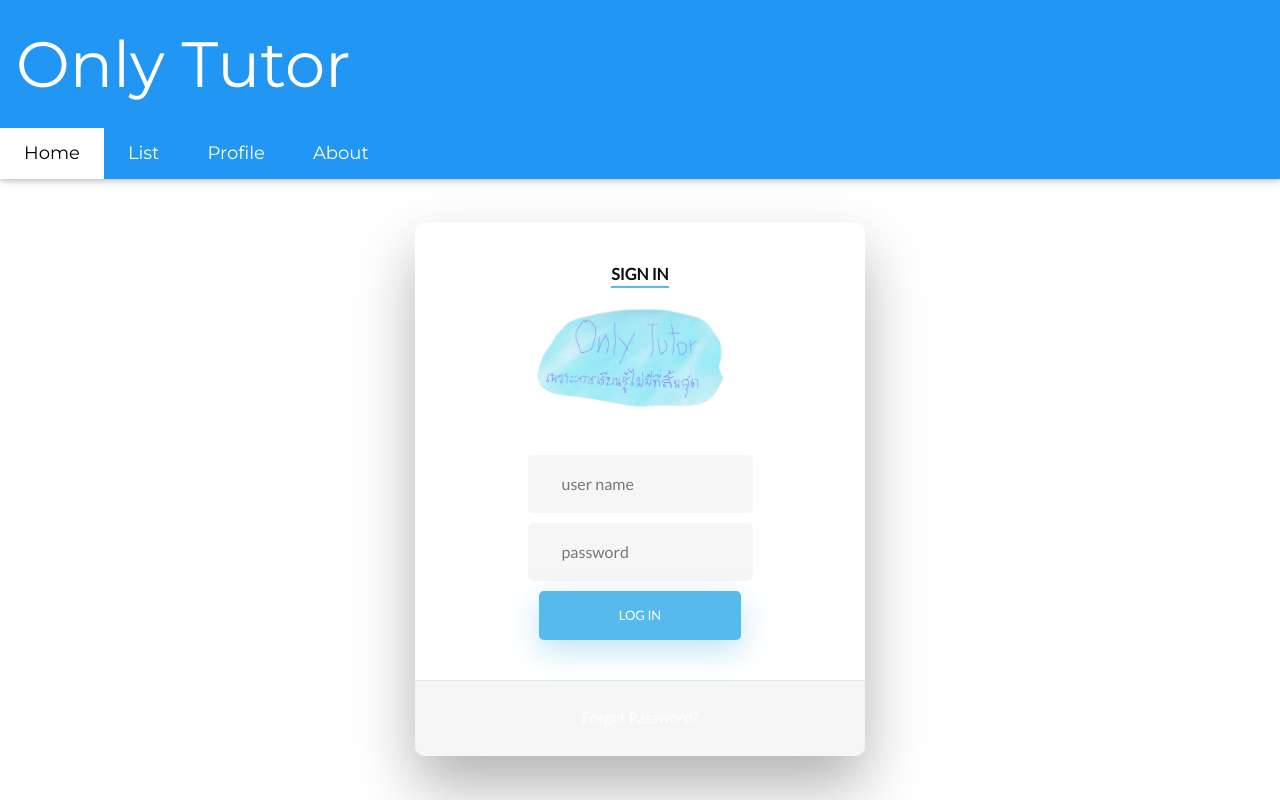
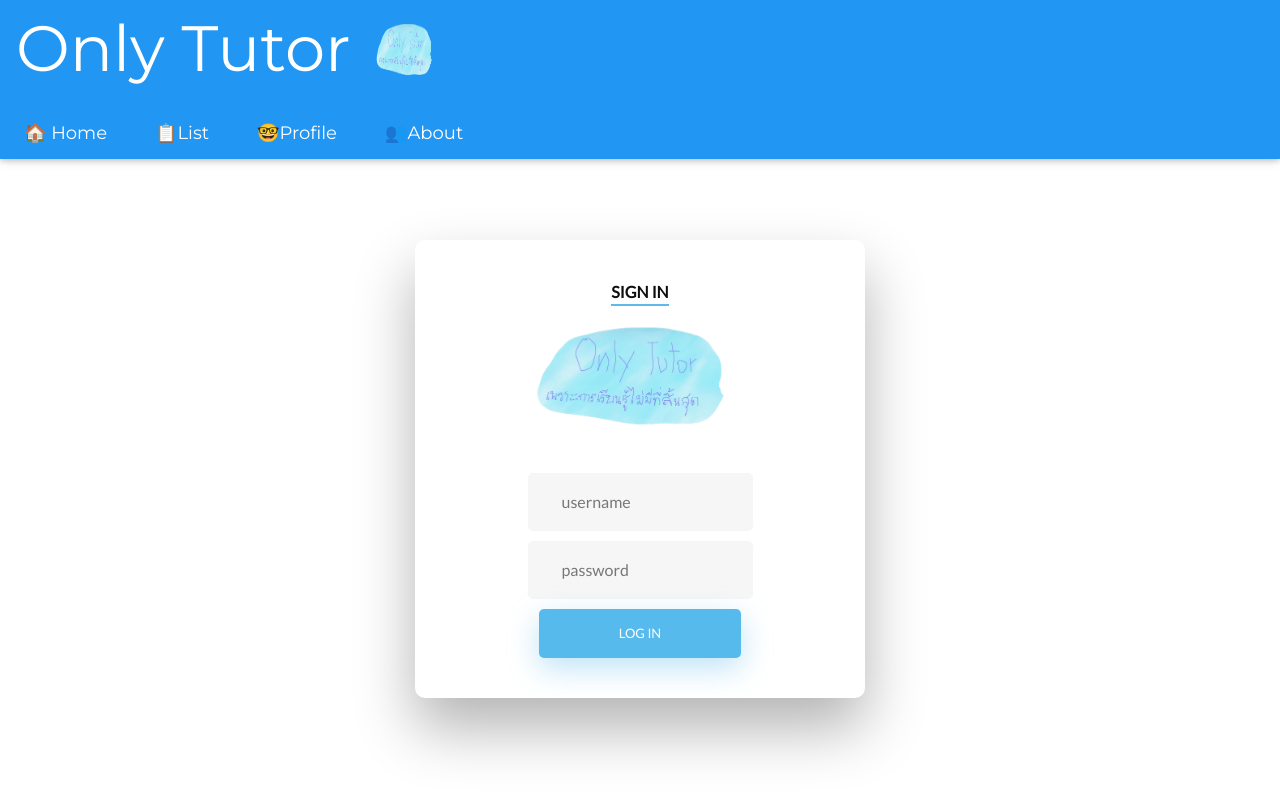
Before and after one commit to 6210612799/fontend331, a Django app: page /signin in a window 1280 px wide. Run offline with Django 3.2, Linux system fonts and the light colour scheme.

Commit message:
icon and fixed signin and up

```diff
--- a/proX/main/templates/main/index.html
+++ b/proX/main/templates/main/index.html
@@ -7,4 +7,5 @@
 
 {% block body %}
 <h1> INDEX </h1>
+
 {% endblock %}
--- a/proX/main/templates/main/signin.html
+++ b/proX/main/templates/main/signin.html
@@ -1,41 +1,13 @@
-
-<!DOCTYPE html>
-{% load static %}
-<html lang="en">
-<title>Only Tutor</title>
-<meta charset="UTF-8">
-<meta name="viewport" content="width=device-width, initial-scale=1">
-<link rel="stylesheet" href="https://www.w3schools.com/w3css/4/w3.css">
-<link rel="stylesheet" href="https://fonts.googleapis.com/css?family=Lato">
-<link rel="stylesheet" href="https://fonts.googleapis.com/css?family=Montserrat">
-<link rel="stylesheet" href="https://cdnjs.cloudflare.com/ajax/libs/font-awesome/4.7.0/css/font-awesome.min.css">
-<link rel="stylesheet" href="{% static 'styles/styles.css' %}"/>
-<style>
-body,h1,h2,h3,h4,h5,h6 {font-family: "Lato", sans-serif}
-.w3-bar,h1,button {font-family: "Montserrat", sans-serif}
-.fa-anchor,.fa-coffee {font-size:200px}
-div.c {
-      text-align: right;
-    }
-div.a {
-      text-align: center;
-    }
-</style>
+{% extends "main/templatesignup.html" %}
+<html>
 <body>
 
 
 <!-- Navbar -->
-<div class="w3-top">
-  <div class="w3-bar w3-blue w3-card w3-left-align w3-large">
-    <a href="/home" style="text-decoration:none;"><h1 class="w3-margin w3-jumbo">Only Tutor</h1></a>
-    <a class="w3-bar-item w3-button w3-hide-medium w3-hide-large w3-right w3-padding-large w3-hover-white w3-large w3-red" href="javascript:void(0);" onclick="myFunction()" title="Toggle Navigation Menu"><i class="fa fa-bars"></i></a>
-    <a href="/home" class="w3-bar-item w3-button w3-padding-large w3-white">Home</a>
-    <a href="/list" class="w3-bar-item w3-button w3-hide-small w3-padding-large w3-hover-white">List</a>
-    <a href="#" class="w3-bar-item w3-button w3-hide-small w3-padding-large w3-hover-white">Profile</a>
-    <a href="/about" class="w3-bar-item w3-button w3-hide-small w3-padding-large w3-hover-white">About</a>
-  </div>
+
   {% block body %}
   <br>
+  <div style="margin-top:3% ;">
   <div class="wrapper fadeInDown">
     <div id="formContent">
       <!-- Tabs Titles -->
@@ -49,14 +21,11 @@ div.a {
 
       <!-- Login Form -->
       <form>
-        <input type="text" id="username" class="fadeIn second" name="username" placeholder="user name">
+        <input type="text" id="username" class="fadeIn second" name="username" placeholder="username">
         <input type="text" id="password" class="fadeIn third" name="login" placeholder="password">
         <input type="submit" class="fadeIn fourth" value="Log In">
       </form>
 
-      <!-- Remind Passowrd -->
-      <div id="formFooter">
-        <a class="underlineHover" href="#">Forgot Password?</a>
       </div>
 
     </div>
--- a/proX/main/templates/main/templatesignup.html
+++ b/proX/main/templates/main/templatesignup.html
@@ -51,14 +51,19 @@ div.l {
 
 
 <!-- Navbar -->
-<div class="w3-top">
   <div class="w3-bar w3-blue w3-card w3-left-align w3-large">
-    <a href="/home" style="text-decoration:none;"><h1 class="w3-margin w3-jumbo">Only Tutor</h1></a>
+    <a href="/home" style="text-decoration:none ;float: left;"><label class="w3-margin w3-jumbo"> Only Tutor</label></a>
+    <a href="/home"> <img style="width:80px;height:80px ; margin-top: 1em;" src="static/images/only.png" align="left" alt="ninja"></a>
+    <br/>
+    <br/>
+    <br/>
+    <br/>
+
     <a class="w3-bar-item w3-button w3-hide-medium w3-hide-large w3-right w3-padding-large w3-hover-white w3-large w3-red" href="javascript:void(0);" onclick="myFunction()" title="Toggle Navigation Menu"><i class="fa fa-bars"></i></a>
-    <a href="/home" class="w3-bar-item w3-button w3-padding-large w3-white">Home</a>
-    <a href="/list" class="w3-bar-item w3-button w3-hide-small w3-padding-large w3-hover-white">List</a>
-    <a href="#" class="w3-bar-item w3-button w3-hide-small w3-padding-large w3-hover-white">Profile</a>
-    <a href="/about" class="w3-bar-item w3-button w3-hide-small w3-padding-large w3-hover-white">About</a>
+    <a href="/home" class="w3-bar-item w3-button w3-padding-large ">&#x1F3E0; Home</a>
+    <a href="/list" class="w3-bar-item w3-button w3-hide-small w3-padding-large w3-hover-white">&#128203;List</a>
+    <a href="#" class="w3-bar-item w3-button w3-hide-small w3-padding-large w3-hover-white">&#129299;Profile</a>
+    <a href="/about" class="w3-bar-item w3-button w3-hide-small w3-padding-large w3-hover-white">&#128101;About</a>
   </div>
   {% block body %}
   {% endblock %}
--- a/proX/static/styles/styles.css
+++ b/proX/static/styles/styles.css
@@ -4,10 +4,12 @@
 
 html {
   background-color: #ffffff;
+
 }
 
 body {
   font-family: "Poppins", sans-serif;
+
   height: 100vh;
 }
 
```
Also changed, not shown: proX/main/templates/main/layout.html (+17 -9 lines), proX/main/templates/main/signup.html (+6 -37 lines), proX/main/templates/main/tutorsignup.html (+27 -4 lines).
